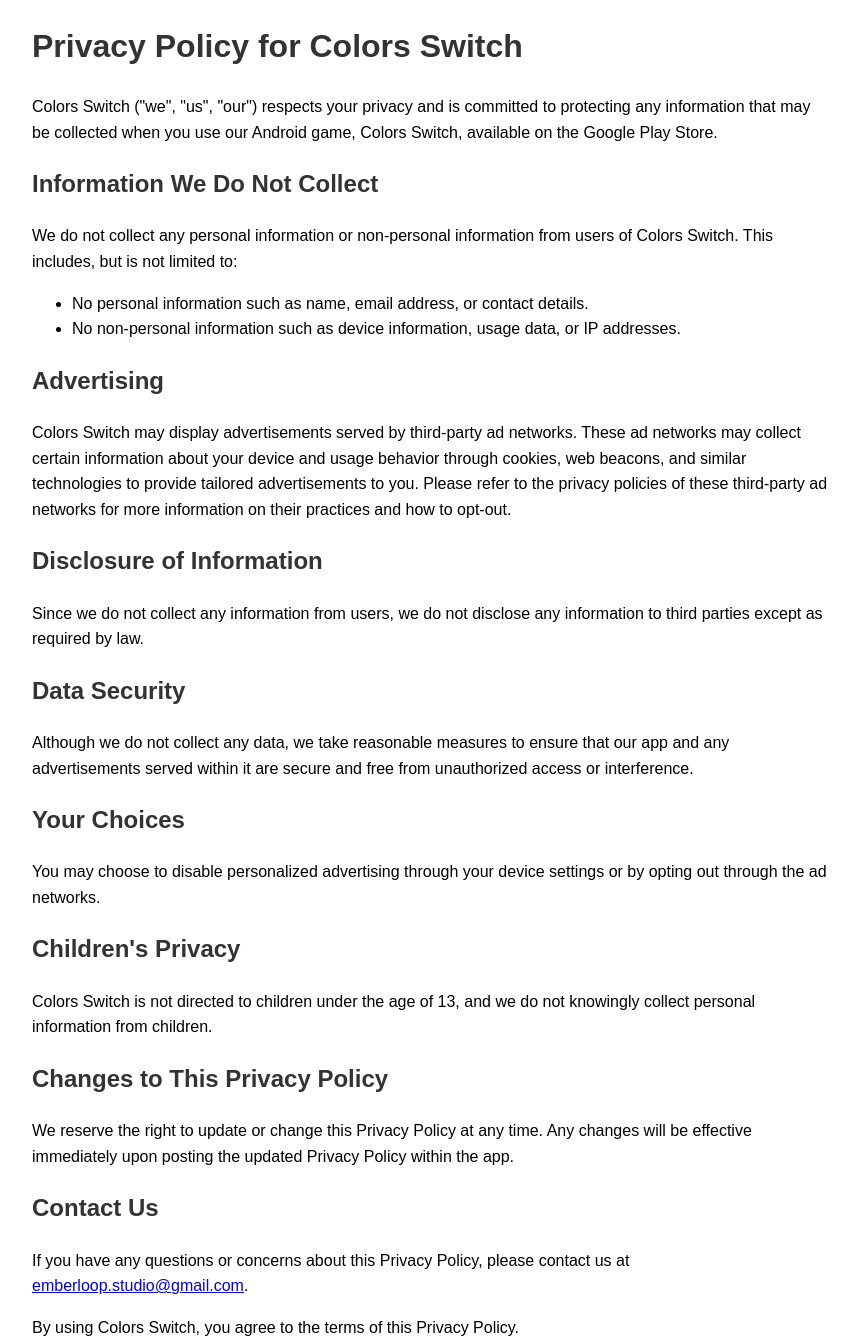
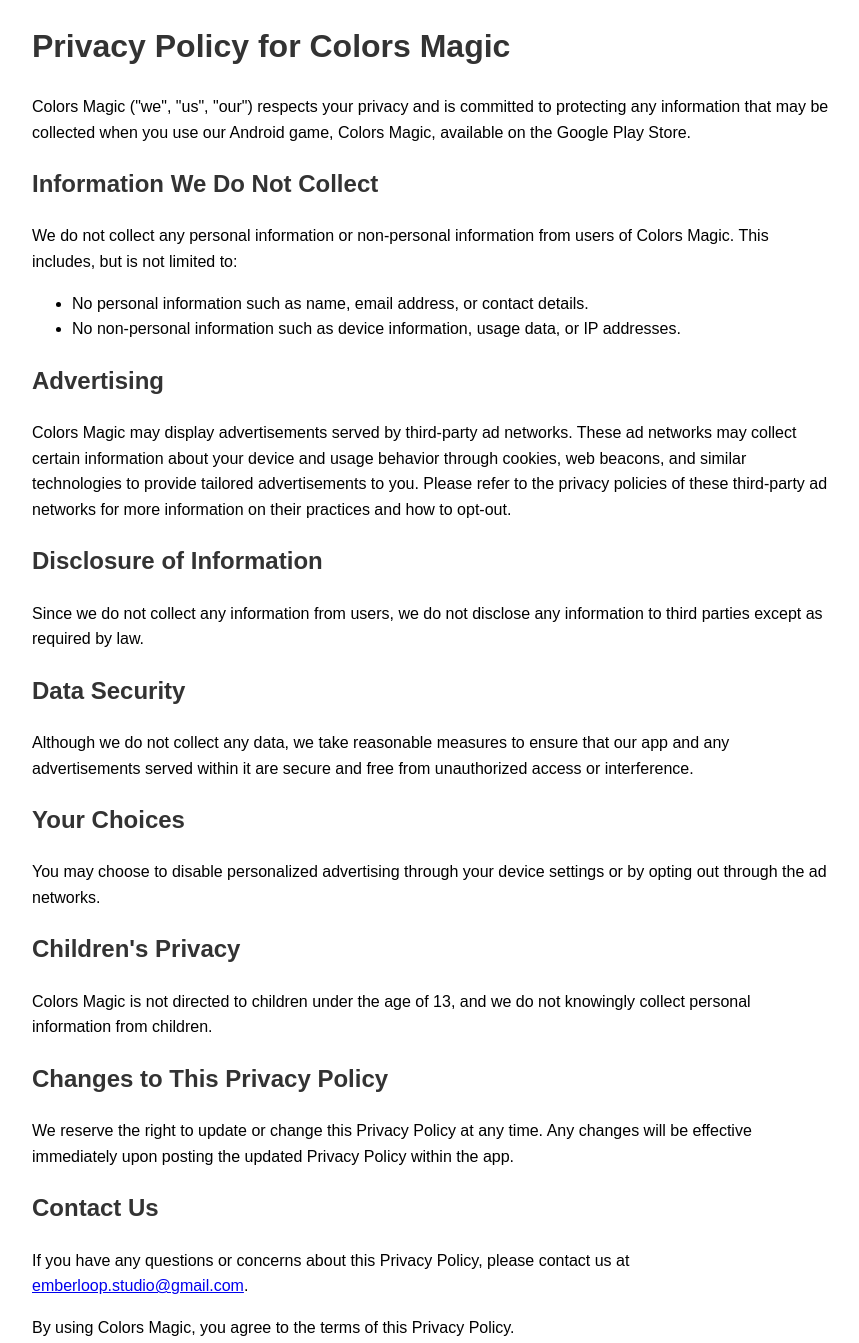
Before and after one commit to emberloop/colors-magic-privacy-policy, a plain HTML site: page index.html in a window 1280 px wide. Shown: the whole page, without its empty margins (208-1067 px from the left). Drawn offline with Linux system fonts and the light colour scheme.

Commit message:
Update index.html

```diff
--- a/index.html
+++ b/index.html
@@ -3,7 +3,7 @@
 <head>
     <meta charset="UTF-8">
     <meta name="viewport" content="width=device-width, initial-scale=1.0">
-    <title>Privacy Policy for Colors Switch</title>
+    <title>Privacy Policy for Colors Magic</title>
     <style>
         body {
             font-family: Arial, sans-serif;
@@ -24,13 +24,13 @@
 </head>
 <body>
     <div class="container">
-        <h1>Privacy Policy for Colors Switch</h1>
+        <h1>Privacy Policy for Colors Magic</h1>
 
-        <p>Colors Switch ("we", "us", "our") respects your privacy and is committed to protecting any information that may be collected when you use our Android game, Colors Switch, available on the Google Play Store.</p>
+        <p>Colors Magic ("we", "us", "our") respects your privacy and is committed to protecting any information that may be collected when you use our Android game, Colors Magic, available on the Google Play Store.</p>
 
         <h2>Information We Do Not Collect</h2>
 
-        <p>We do not collect any personal information or non-personal information from users of Colors Switch. This includes, but is not limited to:</p>
+        <p>We do not collect any personal information or non-personal information from users of Colors Magic. This includes, but is not limited to:</p>
 
         <ul>
             <li>No personal information such as name, email address, or contact details.</li>
@@ -39,7 +39,7 @@
 
         <h2>Advertising</h2>
 
-        <p>Colors Switch may display advertisements served by third-party ad networks. These ad networks may collect certain information about your device and usage behavior through cookies, web beacons, and similar technologies to provide tailored advertisements to you. Please refer to the privacy policies of these third-party ad networks for more information on their practices and how to opt-out.</p>
+        <p>Colors Magic may display advertisements served by third-party ad networks. These ad networks may collect certain information about your device and usage behavior through cookies, web beacons, and similar technologies to provide tailored advertisements to you. Please refer to the privacy policies of these third-party ad networks for more information on their practices and how to opt-out.</p>
 
         <h2>Disclosure of Information</h2>
 
@@ -55,7 +55,7 @@
 
         <h2>Children's Privacy</h2>
 
-        <p>Colors Switch is not directed to children under the age of 13, and we do not knowingly collect personal information from children.</p>
+        <p>Colors Magic is not directed to children under the age of 13, and we do not knowingly collect personal information from children.</p>
 
         <h2>Changes to This Privacy Policy</h2>
 
@@ -65,7 +65,7 @@
 
         <p>If you have any questions or concerns about this Privacy Policy, please contact us at <a href="mailto:emberloop.studio@gmail.com">emberloop.studio@gmail.com</a>.</p>
 
-        <p>By using Colors Switch, you agree to the terms of this Privacy Policy.</p>
+        <p>By using Colors Magic, you agree to the terms of this Privacy Policy.</p>
     </div>
 </body>
 </html>
```
